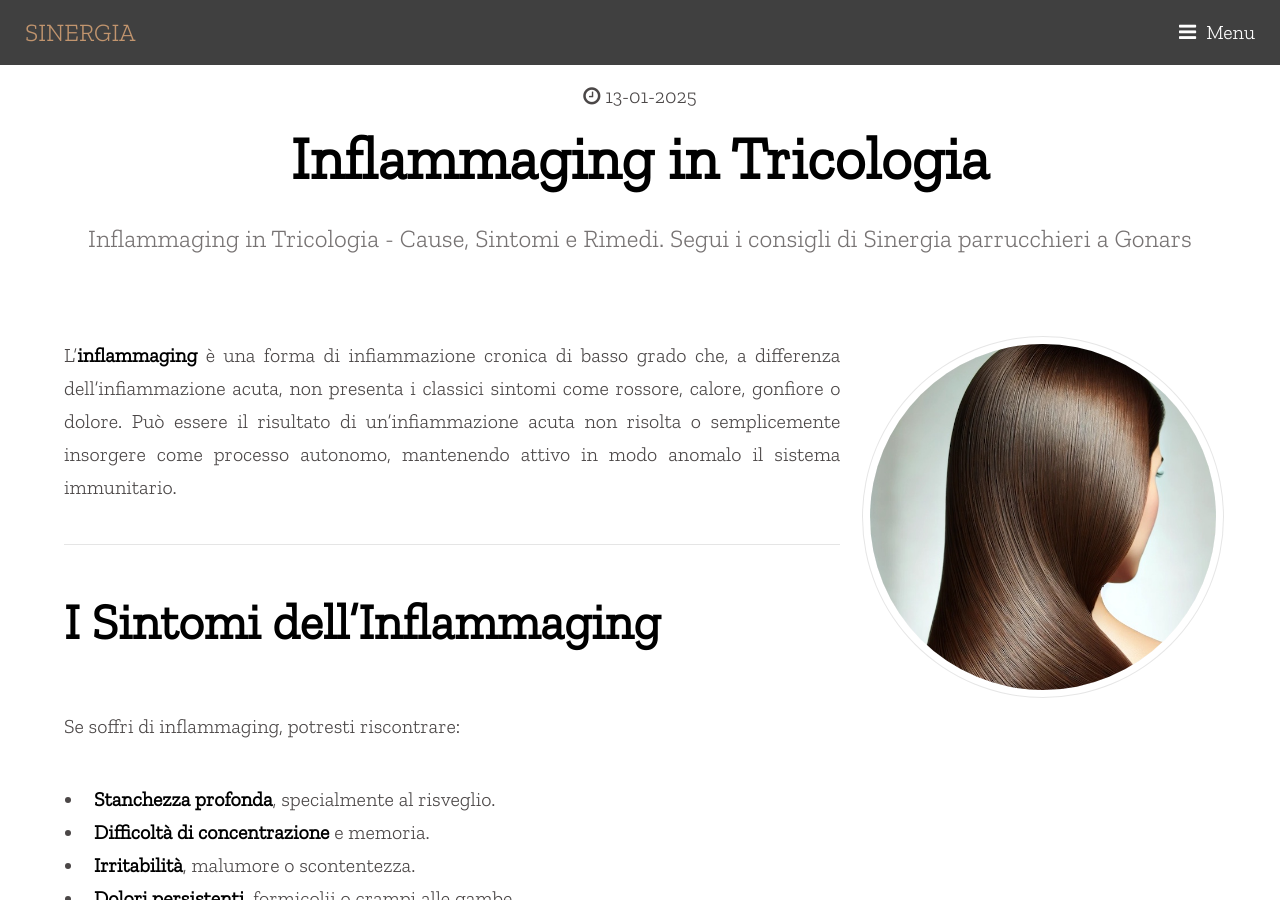
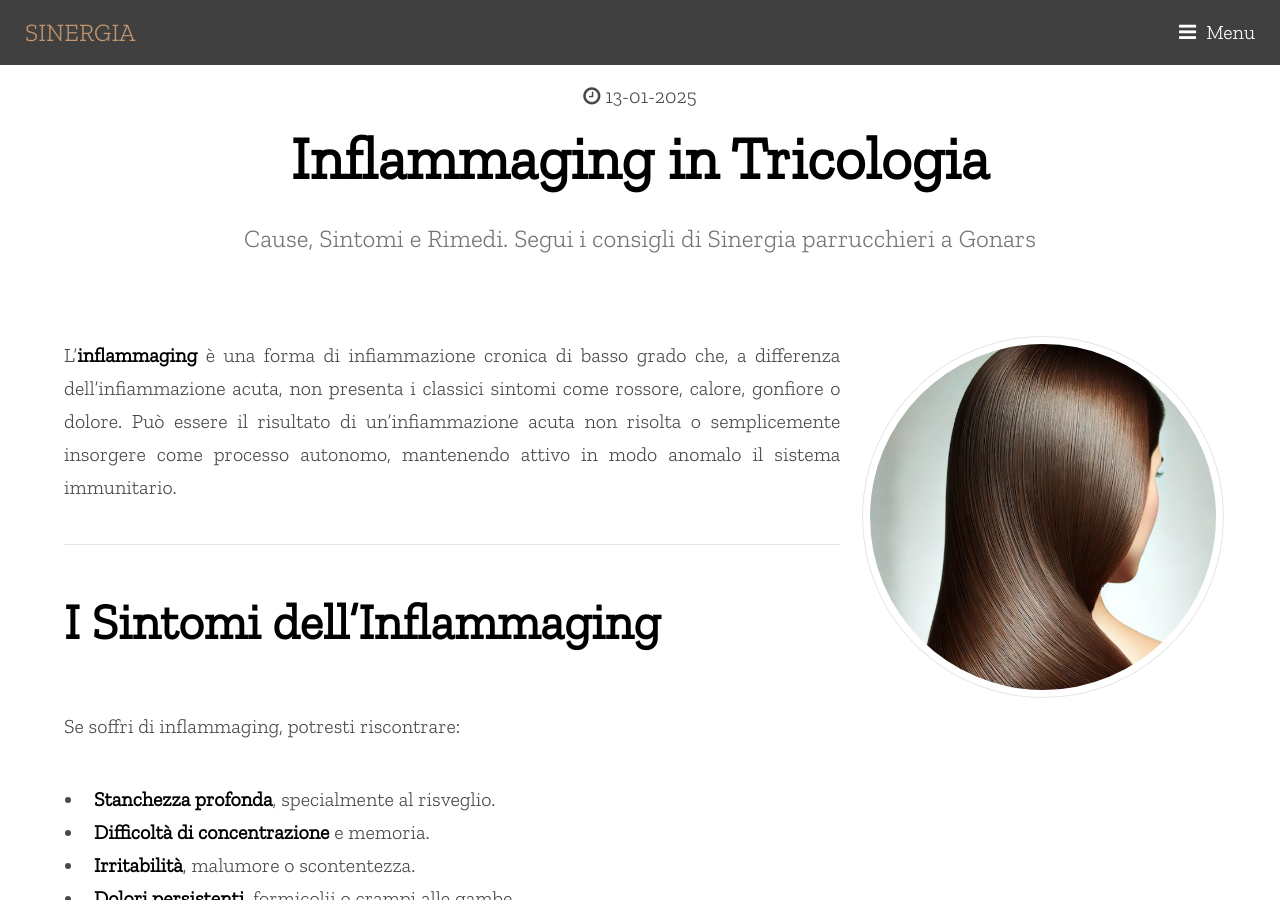
Before and after one commit to nardy70/sinergiaweb, a Jekyll site: the page built from _posts/consigli/2025-01-13-inflammaging.md, in a window 1280 px wide and 900 px high. Built offline with Jekyll 4.4.1, drawn with Linux system fonts in a browser that asks for light colours; comment, search, counter and statistics services are not loaded; a style sheet for code colours, icons or effects is not loaded.

Commit message:
inflammaging

```diff
--- a/_posts/consigli/2025-01-13-inflammaging.md
+++ b/_posts/consigli/2025-01-13-inflammaging.md
@@ -1,7 +1,7 @@
 ---
 title: Inflammaging in Tricologia
 layout: generico
-tag: Inflammaging in Tricologia - Cause, Sintomi e Rimedi. Segui i consigli di Sinergia parrucchieri a Gonars
+tag: Cause, Sintomi e Rimedi. Segui i consigli di Sinergia parrucchieri a Gonars
 tag2:
 form: si
 sitemap:
```
